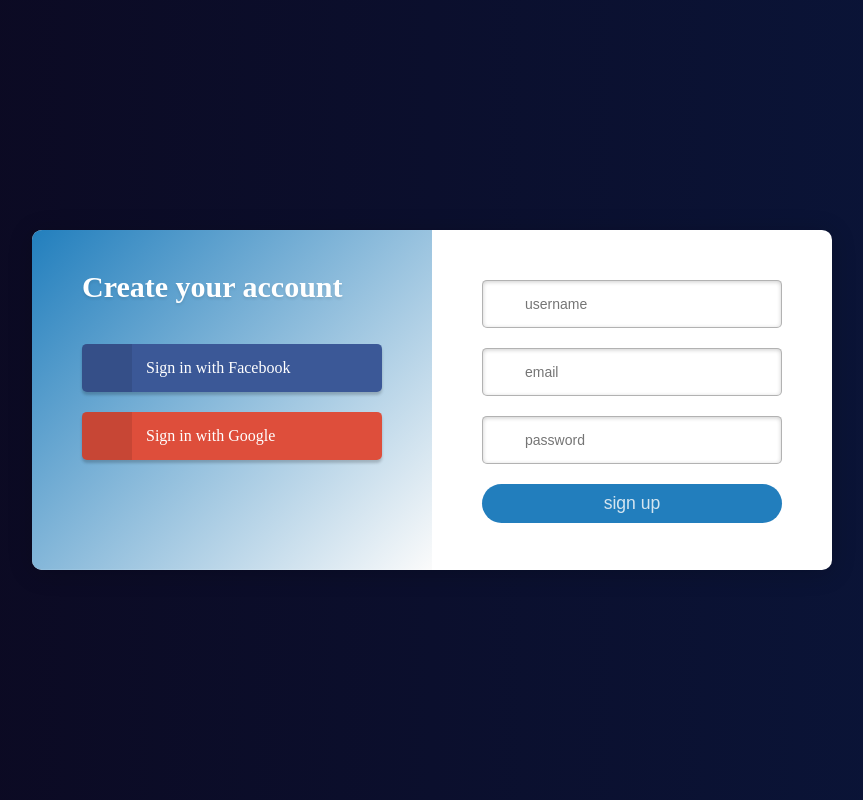
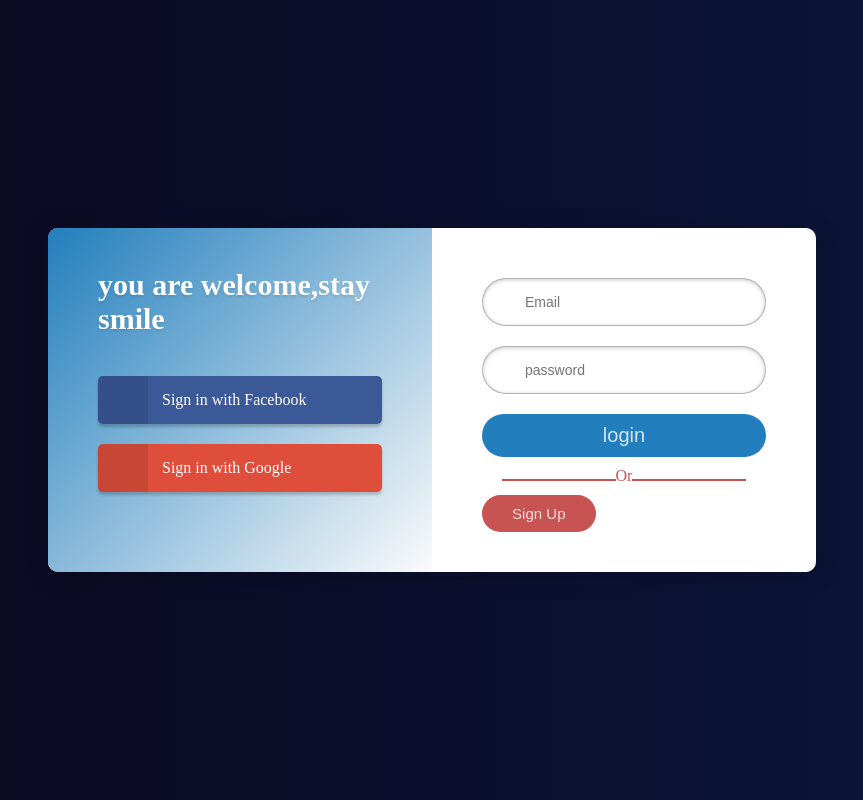
Before and after one commit to NirinaMickael/front-chat, an Angular app: page /auth in a window 1280 px wide. Shown: the whole page, without its empty margins (208-1071 px from the left). Built offline with nearby package versions, Linux system fonts and the light colour scheme.

Commit message:
animate login and sgnup paage

```diff
--- a/src/app/@shared/themes/classe/class.scss
+++ b/src/app/@shared/themes/classe/class.scss
@@ -1,123 +1,230 @@
 @import "../../../@shared/themes/_varibale/variable";
-.wrapper {
+.wrapper-form {
   position: absolute;
-  height: 100%;
-  min-height: 300px;
-  width: 100%;
-  /* background-color:$primary-color; */
+  top: 50%;
+  left: 50%;
+  transform: translate(-50%, -50%);
+  z-index: 1;
+  width: 60%;
+  background: hsl(0, 0, 100);
+  border-radius: 10px;
+  box-shadow: 0 3px 25px hsla(0, 0, 0, 0.2);
+  overflow: hidden;
   display: flex;
-  align-content:flex-end;
-  justify-content: space-evenly;
-  left: 0;
-  right: 0;
-  overflow: hidden;
-    .underWrapper {
-        margin: auto;
-        box-shadow: inset 1px 1px 2px rgb(230, 213, 213),
-        inset -1px -1px 2px rgb(196, 185, 185);
-        padding: 0.4em;
-        animation: bounce 1s ease-in-out;
-        form{
-            width: 75%;
-            height: fit-content;
-            display: grid;
-            grid-template-columns: 90%;
-            justify-content: center;
-            margin :auto;
 }
-        .text-content {
-            display: flex;
-            align-items: baseline;
-              a{
-                color:$third-color;
+
+@media (max-width:950px) {
+  .wrapper-form{
+    width: 80%;
   }
-          }
-    }
-}
-form > div {
-    display: grid;
-    grid-template-columns: 100%;
 }
 .buttonNeomorphic {
   background-color: $primary-color;
   color: $secondary-color;
   border: none;
   border-radius: 25px;
-    margin-bottom: 1em;
+  padding: 10px;
   cursor: pointer;
   display: flex;
   justify-content: center;
   width: 100%;
 }
 .buttonNeomorphic > span {
-    font-size: 1.2em;
-    margin: 0 0.3em;
+  font-size: 20px;
 }
 .buttonNeomorphic:hover {
   background-color: rgb(13, 9, 250);
 }
-  .inputNeomorphic {
-    outline: none;border: none;
-    padding: 0.5em; margin-top: 0.3em;
-    background: none;
-    box-shadow: inset 1px 1px 2px rgb(180, 177, 177),
-    inset -1px -1px 2px rgb(196, 185, 185);
-    border-radius: 20px;
-    padding: .5em;
-    font-size: 5px;
+/*--------------------
+Buttons
+--------------------*/
+.btn {
+  display: block;
+  background: hsl(86, 76%, 71%);
+  color: hsl(0, 0, 100);
+  text-decoration: none;
+  margin: 20px 0;
+  padding: 15px 15px;
+  border-radius: 5px;
+  position: relative;
+
+  &::after {
+    content: "";
+    position: absolute;
+    z-index: 1;
+    top: 0;
+    left: 0;
+    width: 100%;
+    height: 100%;
+    transition: all 0.2s ease-in-out;
+    box-shadow: inset 0 3px 0 hsla(0, 0, 0, 0), 0 3px 3px hsla(0, 0, 0, 0.2);
+    border-radius: 5px;
   }
-  .text{
-      font-size: $text-size;
-      color: $dark-color;
-      font-family: $font;
-  }
-  .wrapperImage{
-    animation: fadeOut 2s ease-in-out;
-    img{
-      width:100%;
-      animation: flash .5s ease-in-out 1.3s forwards;
-      opacity: 0;
+
+  &:hover::after {
+    background: hsla(0, 0, 0, 0.1);
+    box-shadow: inset 0 3px 0 hsla(0, 0, 0, 0.2);
   }
 }
-@keyframes flash {
-    0%{opacity: 0.6;}
-    100%{opacity: 1;}
-}
-    .bg-blue{
-    background-color: $primary-color;
-    width: 60vw;
-    height: 100vh;
+.btn-social {
+  padding-left: 64px;
+  position: relative;
+  z-index: 1;
+
+  .fa {
     position: absolute;
     top: 0;
-    z-index: -1;
-  }
-@media (min-width: 1050px) {
-  .wrapper {
-    align-items: center;
-  }
-  /* .wrapper .underWrapper {
-      width: 40vw;
-    } */
-  .buttonNeomorphic {
-    font-size: 1.1em;
-    padding: 0.5em;
-  }
-  .inputNeomorphic {
-    font-size:$text-size;
-    color:#272626fb;
+    left: 0;
+    z-index: 1;
+    width: 50px;
+    height: 100%;
+    text-align: center;
+    background: hsla(0, 0, 0, 0.1);
+    line-height: 3.2;
+    border-radius: 5px 0 0 5px;
   }
 }
-@media (max-width: 500px) {
-  .wrapper {
-      .underWrapper {
-          width: 90%;
+.btn-facebook {
+  background-color: hsl(221, 44%, 41%);
+}
+.btn-google {
+  background-color: hsl(7, 71%, 55%);
+}
+/*--------------------
+Form
+--------------------*/
+.form {
+  fieldset {
+    border: none;
+    padding: 0;
+    margin: 20px 0;
+    position: relative;
+
+    input {
+      width: 100%;
+      height: 48px;
+      color: hsl(0, 0, 20);
+      padding: 15px 40px 15px 3em;
+      border-radius: 25px;
+      font-size: 14px;
+      outline: none !important;
+      border: 1px solid hsla(0, 0, 0, 0.3);
+      box-shadow: inset 0 1px 4px hsla(0, 0, 0, 0.2);
+      vertical-align: top;
     }
   }
-  .buttonNeomorphic {
-    font-size: 1.4em;
-    padding: 0.4em;
 }
-  .inputNeomorphic {
-    font-size: 1.1em;
+/*--------------------
+Form
+--------------------*/
+.wrapper-connect,
+.wrapper-classic {
+  width: 50%;
+  padding: 30px 50px;
+}
+
+.wrapper-connect {
+  background: linear-gradient(134deg, $primary-color, $secondary-color);
+  color: hsl(0, 0, 100);
+  animation: fadeOutleft 1s ease-in-out;
+  h1 {
+    font-size: $subtile-size;
+    margin-top: 10px;
+    margin-bottom: 40px;
+    text-shadow: 0 2px 3px hsla(0, 0, 0, 0.1);
   }
 }
+
+.wrapper-classic {
+  animation: fadeOutright 1s ease-in-out;
+  h2 {
+    font-size: $title-size;
+    font-weight: normal;
+    margin-top: 25px;
+    margin-bottom: 40px;
+    text-shadow: 0 2px 3px hsla(0, 0, 0, 0.1);
+  }
+
+  fieldset::before {
+    content: "\f007";
+    font-family: FontAwesome;
+    position: absolute;
+    left: 10px;
+    top: 15px;
+    z-index: 2;
+    width: 20px;
+    color: #000000a8;
+    text-align: center;
+  }
+
+  fieldset.email::before {
+    content: "\f0e0";
+  }
+
+  fieldset.password::before {
+    content: "\f023";
+  }
+}
+.wrapper-auth {
+  width: 100%;
+  margin-top: 10px;
+  .or {
+    display: block;
+    text-align: center;
+    color: $third-color;
+    &::after,
+    &::before {
+      content: "";
+      display: inline-block;
+      position: relative;
+      background-color: $third-color;
+      z-index: 2;
+      height: 2px;
+      width: 40%;
+      text-align: center;
+    }
+  }
+  div {
+    margin: 10px auto;
+    button {
+      background-color: $third-color;
+      color: $secondary-color;
+      border: none;
+      border-radius: 25px;
+      padding: 10px;
+      cursor: pointer;
+      width: 40%;
+      span {
+        font-size: 15px;
+        color: $secondary-color;
+      }
+      &:hover{
+        background-color: #e05a5af6;
+      }
+    }
+  }
+}
+
+/*--------------------
+Animation
+--------------------*/
+@keyframes fadeOutleft {
+  0%{
+    opacity: 0;
+    transform: translateX(-10%);
+  }
+  100%{
+    transform: translateX(0);
+    opacity: 1;
+  }
+}
+@keyframes fadeOutright {
+  0%{
+    opacity: 0;
+    transform: translateX(10%);
+  }
+  100%{
+    transform: translateX(0);
+    opacity: 1;
+  }
+}
--- a/src/app/pages/auth/login/login.component.html
+++ b/src/app/pages/auth/login/login.component.html
@@ -1,50 +1,28 @@
-<!-- <div class="wrapper login">
-  <div class="underWrapper loginWrapper">
-    <form>
-      <div class="email">
-        <label htmlFor="email" class="text">Email</label>
-        <input type="email" id="email" class="inputNeomorphic" />
-      </div>
-      <div class="password">
-        <label htmlFor="password" class="text">Password</label>
-        <input type="password" id="password" class="inputNeomorphic" />
-      </div>
-      <div class="button">
-        <button type="submit" class="buttonNeomorphic">
-          <span>Login</span>
-        </button>
-      </div>
-    </form>
-    <div class="text-content">
-      <p class="text">you haven't account?</p>
-      <a routerLink="signup">Registre here</a>
-    </div>
+<div class="wrapper-form login">
+  <div class="wrapper-connect">
+    <h1>you are welcome,stay smile</h1>
+    <a href="#" class="btn btn-social btn-facebook"
+      ><i class="fa fa-facebook"></i> Sign in with Facebook</a
+    >
+    <a href="#" class="btn btn-social btn-google"
+      ><i class="fa fa-google"></i> Sign in with Google</a
+    >
   </div>
-  <div class="wrapperImage">
-    <img src="assets/login.svg" alt="noimage" />
-  </div>
-</div>
-<div class="bg-blue left"></div> -->
-
-
-<div class="signup">
-  <div class="signup-connect">
-    <h1>Create your account</h1>
-    <a href="#" class="btn btn-social btn-facebook"><i class="fa fa-facebook"></i> Sign in with Facebook</a>
-    <a href="#" class="btn btn-social btn-google"><i class="fa fa-google"></i> Sign in with Google</a>
-  </div>
-  <div class="signup-classic">
+  <div class="wrapper-classic">
     <form class="form">
-      <fieldset class="username">
-        <input type="text" placeholder="username" />
-      </fieldset>
       <fieldset class="email">
-        <input type="email" placeholder="email" />
+        <input type="email" placeholder="Email" />
       </fieldset>
       <fieldset class="password">
         <input type="password" placeholder="password" />
       </fieldset>
-      <button type="submit" class="buttonNeomorphic">sign up</button>
+      <button type="submit" class="buttonNeomorphic"><span>login</span></button>
     </form>
+    <div class="wrapper-auth">
+         <span class="or">Or</span>
+         <div>
+              <button routerLink="signup" class="Btn">  <span>Sign Up</span> </button>
+         </div>
+    </div>
   </div>
 </div>
--- a/src/app/pages/auth/login/login.component.scss
+++ b/src/app/pages/auth/login/login.component.scss
@@ -10,91 +10,6 @@ body {
   height: 100%;
   font-family: Open Sans;
 }
-/*--------------------
-Buttons
---------------------*/
-.btn {
-  display: block;
-  background: hsl(86, 76%, 71%);
-  color: hsl(0, 0, 100);
-  text-decoration: none;
-  margin: 20px 0;
-  padding: 15px 15px;
-  border-radius: 5px;
-  position: relative;
-
-  &::after {
-    content: '';
-    position: absolute;
-    z-index: 1;
-    top: 0;
-    left: 0;
-    width: 100%;
-    height: 100%;
-    transition: all .2s ease-in-out;
-    box-shadow: inset 0 3px 0 hsla(0, 0, 0, 0), 0 3px 3px hsla(0, 0, 0, .2);
-    border-radius: 5px;
-  }
-
-  &:hover::after {
-    background: hsla(0, 0, 0, 0.1);
-    box-shadow: inset 0 3px 0 hsla(0, 0, 0, 0.2);
-  }
-
-}
-.btn-social {
-  padding-left: 64px;
-  position: relative;
-  z-index: 1;
-
-  .fa {
-    position: absolute;
-    top: 0;
-    left: 0;
-    z-index: 1;
-    width: 50px;
-    height: 100%;
-    text-align: center;
-    background: hsla(0, 0, 0, 0.1);
-    line-height: 3.2;
-    border-radius: 5px 0 0 5px;
-  }
-
-}
-.btn-facebook {
-  background-color: hsl(221, 44%, 41%);
-}
-.btn-google {
-  background-color: hsl(7, 71%, 55%);
-}
-
-
-/*--------------------
-Form
---------------------*/
-.form {
-
-  fieldset {
-    border: none;
-    padding: 0;
-    margin: 20px 0;
-    position: relative;
-
-    input {
-      width: 100%;
-      height: 48px;
-      color: hsl(0, 0, 20);
-      padding: 15px 40px 15px 3em;
-      border-radius: 5px;
-      font-size: 14px;
-      outline: none!important;
-      border: 1px solid hsla(0, 0, 0, 0.3);
-      box-shadow: inset 0 1px 4px hsla(0, 0, 0, 0.2);
-      vertical-align: top;
-    }
-
-  }
-}
 
 
 
@@ -102,67 +17,5 @@ Form
 Signup
 --------------------*/
 .signup {
-  position: absolute;
-  top: 50%;
-  left: 50%;
-  transform: translate(-50%, -50%);
-  z-index: 1;
-  width: 800px;
-  background: hsl(0, 0, 100);
-  border-radius: 10px;
-  box-shadow: 0 3px 25px hsla(0, 0, 0, 0.2);
-  overflow: hidden;
-  display: flex;
-}
-
-.signup-connect,
-.signup-classic
-{
-  width: 50%;
-  padding: 30px 50px;
-}
-
-.signup-connect {
-  background: linear-gradient(134deg, $primary-color, $secondary-color);
-  color: hsl(0, 0, 100);
-
-  h1 {
-    font-size: 30px;
-    margin-top: 10px;
-    margin-bottom: 40px;
-    text-shadow: 0 2px 3px hsla(0, 0, 0, 0.1);
-  }
 
 }
-
-.signup-classic {
-
-  h2 {
-    font-size: 16px;
-    font-weight: normal;
-    margin-top: 23px;
-    margin-bottom: 43px;
-    text-shadow: 0 2px 3px hsla(0, 0, 0, 0.1);
-  }
-
-  fieldset::before {
-    content: '\f007';
-    font-family: FontAwesome;
-    position: absolute;
-    left: 10px;
-    top: 17px;
-    z-index: 2;
-    width: 20px;
-    color: #000000a8;
-    text-align: center;
-  }
-
-  fieldset.email::before {
-    content: '\f0e0';
-  }
-
-  fieldset.password::before {
-    content: '\f023';
-  }
-
-}
--- a/src/app/pages/auth/signup/signup.component.html
+++ b/src/app/pages/auth/signup/signup.component.html
@@ -1,58 +1,27 @@
-<!-- <div class="wrapper signup">
-  <div class="wrapperImage">
-    <img src="assets/login.svg" alt="noimage" />
-  </div>
-  <div class="underWrapper signupWrapper">
-    <form id="form">
-      <div class="name">
-        <label htmlFor="name" class="text">Name</label>
-        <input type="text" id="name" class="inputNeomorphic" />
-      </div>
-      <div class="email">
-        <label htmlFor="email" class="text">Email</label>
-        <input type="email" id="email" class="inputNeomorphic text" />
-      </div>
-      <div class="password">
-        <label htmlFor="password" class="text">Password</label>
-        <input type="password" id="password" class="inputNeomorphic text" />
-      </div>
-      <div class="password">
-        <label htmlFor="repassword" class="text">Confirme password</label>
-        <input type="password" id="repassword" class="inputNeomorphic text" />
-      </div>
-      <div class="button">
-        <button type="submit" class="buttonNeomorphic">
-          <span>Registre</span>
-        </button>
-      </div>
-    </form>
-    <div class="text-content">
-      <p class="text">you have already an account</p>
-      <a [routerLink]="['../']">Login</a>
-    </div>
-  </div>
-</div>
-<div class="bg-blue right"></div> -->
-
-
-<div class="signup">
-  <div class="signup-connect">
-    <h1>Create your account</h1>
+<<div class="wrapper-form signup">
+  <div class="wrapper-connect">
+    <h1>Or reate your account with</h1>
     <a href="#" class="btn btn-social btn-facebook"><i class="fa fa-facebook"></i> Sign in with Facebook</a>
     <a href="#" class="btn btn-social btn-google"><i class="fa fa-google"></i> Sign in with Google</a>
   </div>
-  <div class="signup-classic">
+  <div class="wrapper-classic">
     <form class="form">
       <fieldset class="username">
-        <input type="text" placeholder="username" />
+        <input type="text" placeholder="username"/>
       </fieldset>
       <fieldset class="email">
-        <input type="email" placeholder="email" />
+        <input type="email" placeholder="email"/>
       </fieldset>
       <fieldset class="password">
         <input type="password" placeholder="password" />
       </fieldset>
-      <button type="submit" class="buttonNeomorphic">sign up</button>
+      <button type="submit" class="buttonNeomorphic"> <span>sign up</span> </button>
     </form>
+    <div class="wrapper-auth">
+      <span class="or">Or</span>
+      <div>
+           <button routerLink="../" class="Btn">  <span>Login</span> </button>
+      </div>
+ </div>
   </div>
 </div>
--- a/src/app/pages/auth/signup/signup.component.scss
+++ b/src/app/pages/auth/signup/signup.component.scss
@@ -11,158 +11,34 @@ body {
   font-family: Open Sans;
 }
 /*--------------------
-Buttons
---------------------*/
-.btn {
-  display: block;
-  background: hsl(86, 76%, 71%);
-  color: hsl(0, 0, 100);
-  text-decoration: none;
-  margin: 20px 0;
-  padding: 15px 15px;
-  border-radius: 5px;
-  position: relative;
-
-  &::after {
-    content: '';
-    position: absolute;
-    z-index: 1;
-    top: 0;
-    left: 0;
-    width: 100%;
-    height: 100%;
-    transition: all .2s ease-in-out;
-    box-shadow: inset 0 3px 0 hsla(0, 0, 0, 0), 0 3px 3px hsla(0, 0, 0, .2);
-    border-radius: 5px;
-  }
-
-  &:hover::after {
-    background: hsla(0, 0, 0, 0.1);
-    box-shadow: inset 0 3px 0 hsla(0, 0, 0, 0.2);
-  }
-
-}
-.btn-social {
-  padding-left: 64px;
-  position: relative;
-  z-index: 1;
-
-  .fa {
-    position: absolute;
-    top: 0;
-    left: 0;
-    z-index: 1;
-    width: 50px;
-    height: 100%;
-    text-align: center;
-    background: hsla(0, 0, 0, 0.1);
-    line-height: 3.2;
-    border-radius: 5px 0 0 5px;
-  }
-
-}
-.btn-facebook {
-  background-color: hsl(221, 44%, 41%);
-}
-.btn-google {
-  background-color: hsl(7, 71%, 55%);
-}
-
-
-/*--------------------
 Form
 --------------------*/
-.form {
+// .form {
 
-  fieldset {
-    border: none;
-    padding: 0;
-    margin: 20px 0;
-    position: relative;
+//   fieldset {
+//     border: none;
+//     padding: 0;
+//     margin: 20px 0;
+//     position: relative;
 
-    input {
-      width: 100%;
-      height: 48px;
-      color: hsl(0, 0, 20);
-      padding: 15px 40px 15px 3em;
-      border-radius: 5px;
-      font-size: 14px;
-      outline: none!important;
-      border: 1px solid hsla(0, 0, 0, 0.3);
-      box-shadow: inset 0 1px 4px hsla(0, 0, 0, 0.2);
-      vertical-align: top;
-    }
+//     input {
+//       width: 100%;
+//       height: 48px;
+//       color: hsl(0, 0, 20);
+//       padding: 15px 40px 15px 3em;
+//       border-radius: 5px;
+//       font-size: 14px;
+//       outline: none!important;
+//       border: 1px solid hsla(0, 0, 0, 0.3);
+//       box-shadow: inset 0 1px 4px hsla(0, 0, 0, 0.2);
+//       vertical-align: top;
+//     }
 
-  }
-}
+//   }
+// }
 
 
 
 /*--------------------
 Signup
 --------------------*/
-.signup {
-  position: absolute;
-  top: 50%;
-  left: 50%;
-  transform: translate(-50%, -50%);
-  z-index: 1;
-  width: 800px;
-  background: hsl(0, 0, 100);
-  border-radius: 10px;
-  box-shadow: 0 3px 25px hsla(0, 0, 0, 0.2);
-  overflow: hidden;
-  display: flex;
-}
-
-.signup-connect,
-.signup-classic
-{
-  width: 50%;
-  padding: 30px 50px;
-}
-
-.signup-connect {
-  background: linear-gradient(134deg, $primary-color, $secondary-color);
-  color: hsl(0, 0, 100);
-
-  h1 {
-    font-size: 30px;
-    margin-top: 10px;
-    margin-bottom: 40px;
-    text-shadow: 0 2px 3px hsla(0, 0, 0, 0.1);
-  }
-
-}
-
-.signup-classic {
-
-  h2 {
-    font-size: 16px;
-    font-weight: normal;
-    margin-top: 23px;
-    margin-bottom: 43px;
-    text-shadow: 0 2px 3px hsla(0, 0, 0, 0.1);
-  }
-
-  fieldset::before {
-    content: '\f007';
-    font-family: FontAwesome;
-    position: absolute;
-    left: 10px;
-    top: 17px;
-    z-index: 2;
-    width: 20px;
-    color: #000000a8;
-    text-align: center;
-  }
-
-  fieldset.email::before {
-    content: '\f0e0';
-  }
-
-  fieldset.password::before {
-    content: '\f023';
-  }
-
-}
```
Lines whose indentation alone changed are shown as unchanged.
